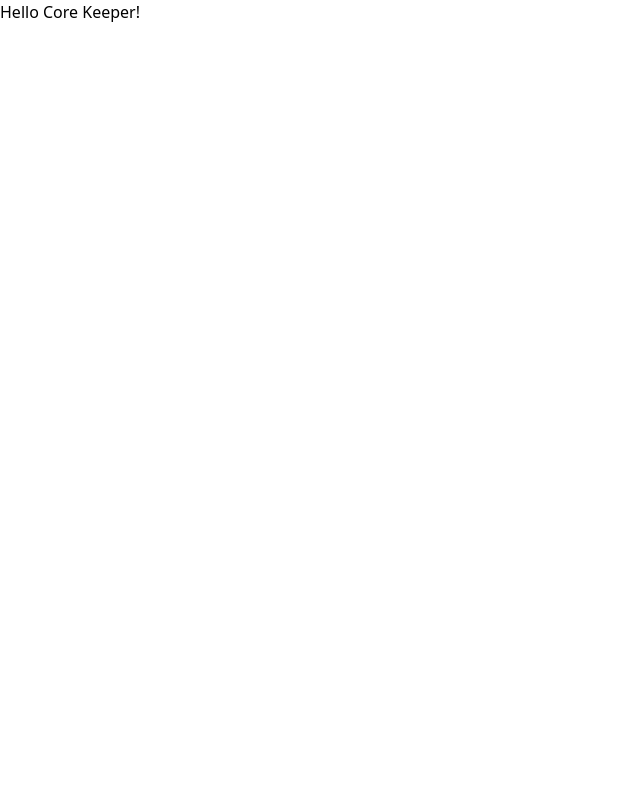
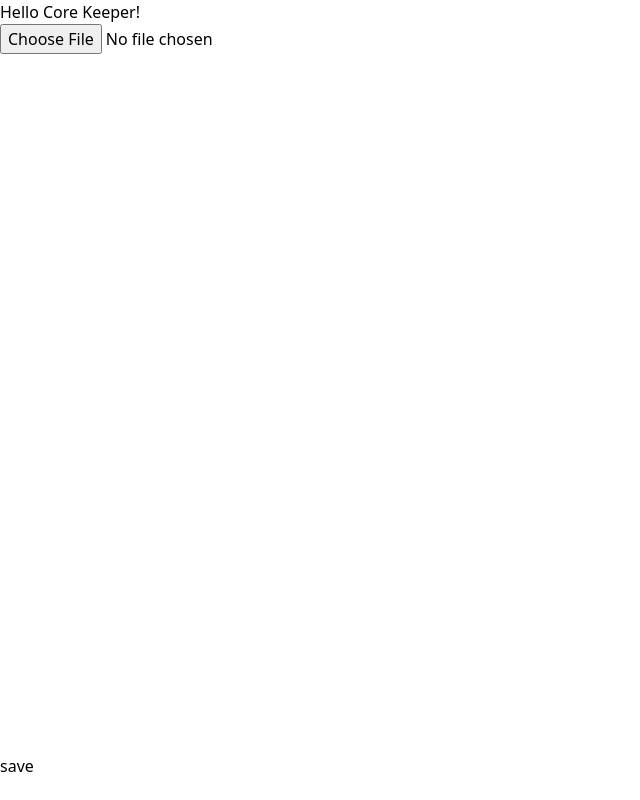
Before and after one commit to halilbahar/core-keeper-save-editor, an Angular app: page / in a window 1280 px wide. Shown: the whole page, without its empty margins (0-640 px from the left). Built offline with nearby package versions, Linux system fonts and the light colour scheme.

Commit message:
Setup example of encrypting and decrypting on the app component

```diff
--- a/src/app/app.component.html
+++ b/src/app/app.component.html
@@ -1 +1,7 @@
 <div class="text-2xl font-bold underline text-blue-600">Hello Core Keeper!</div>
+
+<input type="file" (change)="handleFileInput($event)" />
+
+<pre style="height: 700px; overflow: scroll">{{ character | json }}</pre>
+
+<button (click)="save()">save</button>
--- a/src/app/app.component.ts
+++ b/src/app/app.component.ts
@@ -1,4 +1,7 @@
 import { Component } from '@angular/core';
+
+import { Character } from '~models';
+import { AesService } from '~services';
 
 @Component({
   selector: 'app-root',
@@ -7,4 +10,31 @@
 })
 export class AppComponent {
   title = 'core-keeper-save-editor';
+
+  constructor(private aes: AesService) {}
+
+  character?: Character;
+  handleFileInput(event: any): void {
+    // TODO: use this code as an example and delete this method later
+    const element = event.currentTarget;
+    let fileList = element.files;
+    const file = fileList?.item(0);
+    if (file) {
+      this.aes.decryptCharacterSaveFile(file, 1).then(character => (this.character = character));
+    }
+  }
+
+  save(): void {
+    // TODO: use this code as an example and delete this method later
+    this.aes.encryptCharacterSaveFile(this.character!, 1).then(bytes => {
+      var blob = new Blob([bytes.buffer], {
+        type: 'application/octet-stream'
+      });
+      var link = document.createElement('a');
+      link.href = window.URL.createObjectURL(blob);
+      var fileName = '1.json.enc';
+      link.download = fileName;
+      link.click();
+    });
+  }
 }
```
